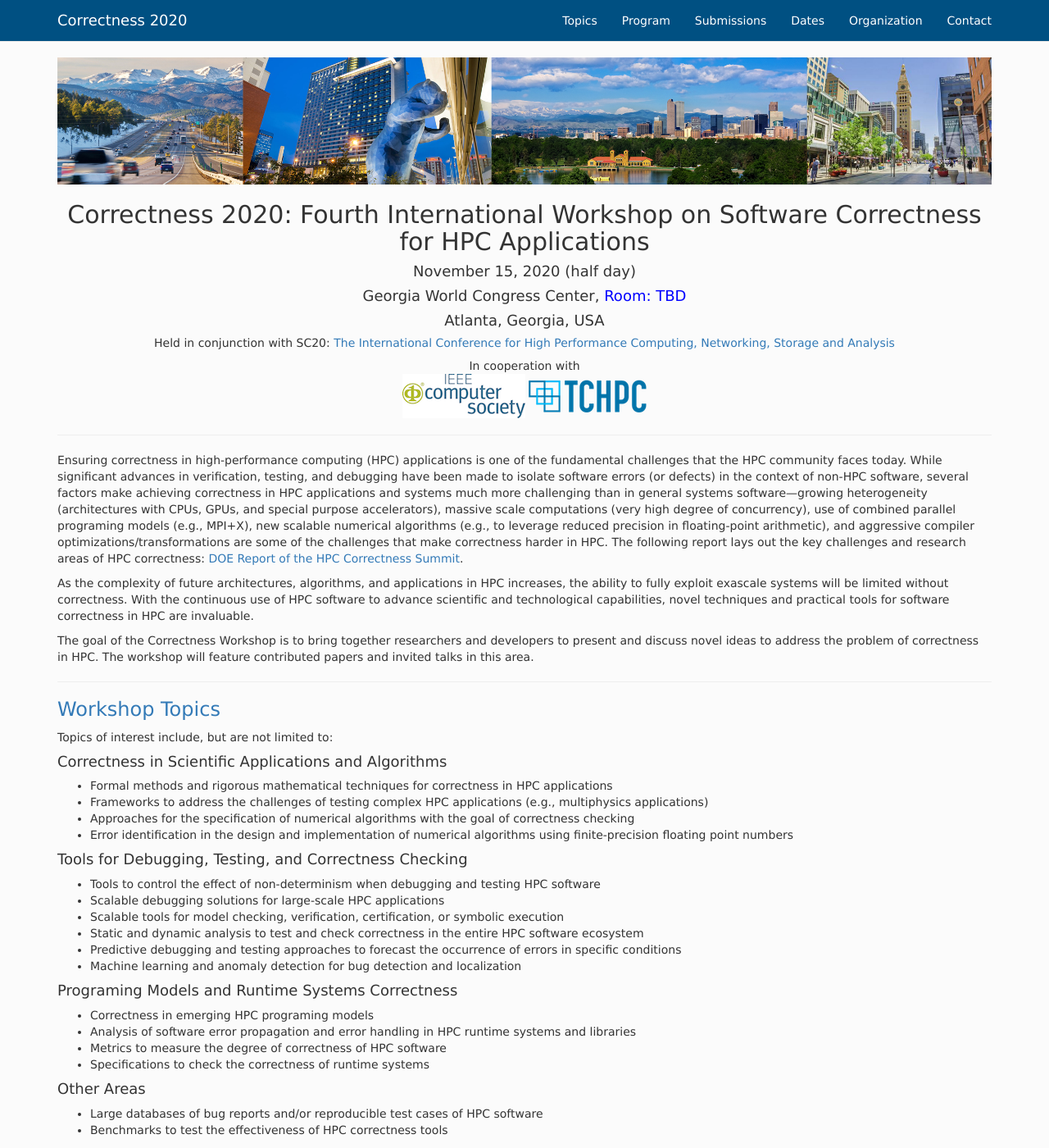
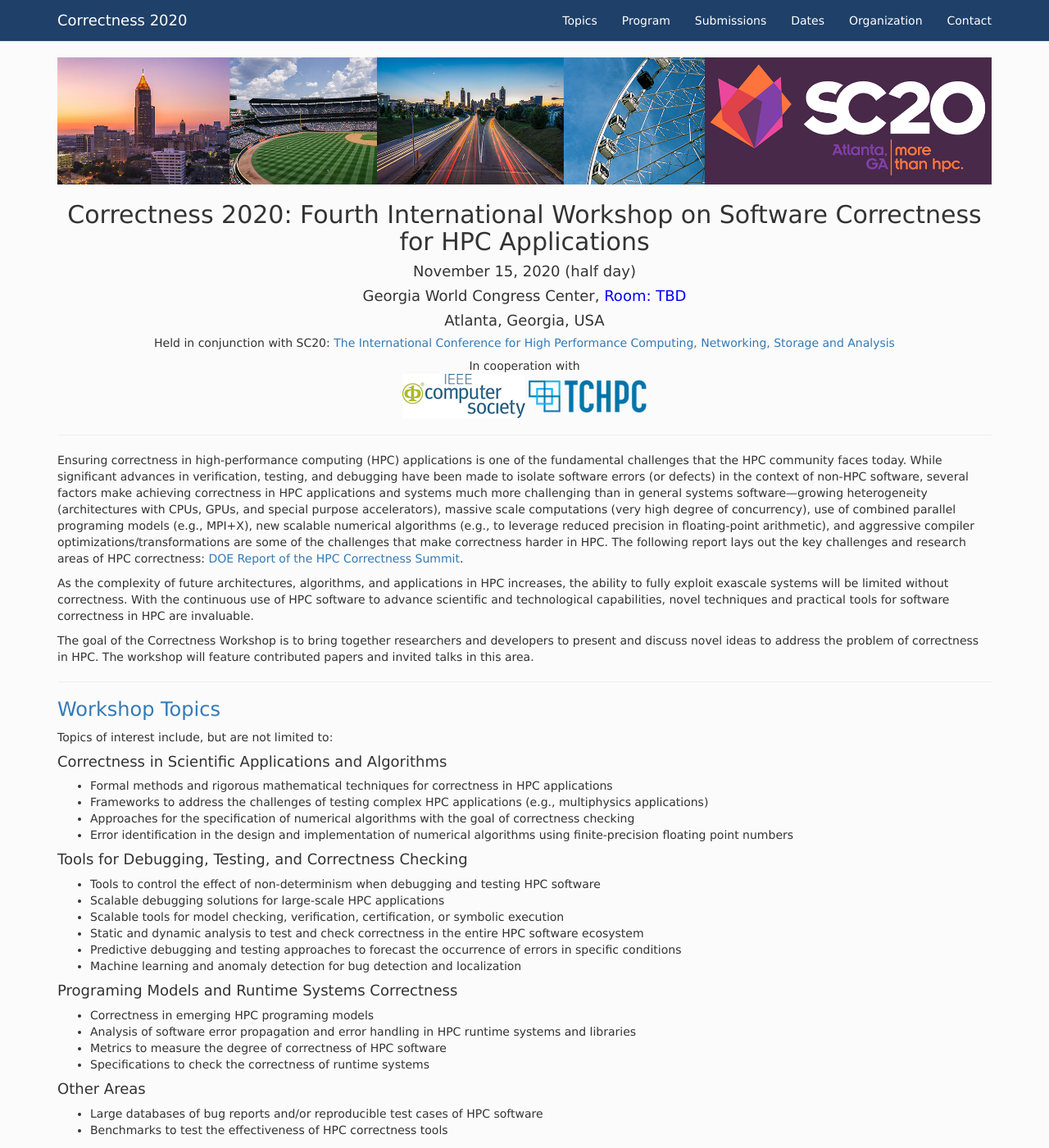
Before and after one commit to correctness-workshop/2020, a Jekyll site: the page built from index.md, in a window 1280 px wide and 1400 px high. Shown: the whole window at 82% size. Built offline with Jekyll 4.4.1, drawn with Linux system fonts in a browser that asks for light colours; nearby versions of some CDN libraries; the list of posts is cut into pages by our own code.

Commit message:
added picture

```diff
--- a/assets/css/custom.css
+++ b/assets/css/custom.css
@@ -34,7 +34,7 @@ body {
 }
 /* ----------------------------------------------- */
 .navbar-default {
-  background-color: #005082;
+  background-color: #1f4068;
 }
 .navbar-default .navbar-nav>li>a {
   color: white;
@@ -49,7 +49,7 @@ body {
   background-color: #f5f5f5;
 }
 .navbar-default .navbar-toggle:focus, .navbar-default .navbar-toggle:hover {
-  background-color: #97CC00;
+  background-color: #97CC11;
 }
 .postPreviewBox {
   -webkit-box-shadow: 0 4px 6px -6px #222;
```
Also changed, not shown: index.md (+1 -0 lines), img/picture.jpg, img/website-pic.jpg (deleted).
